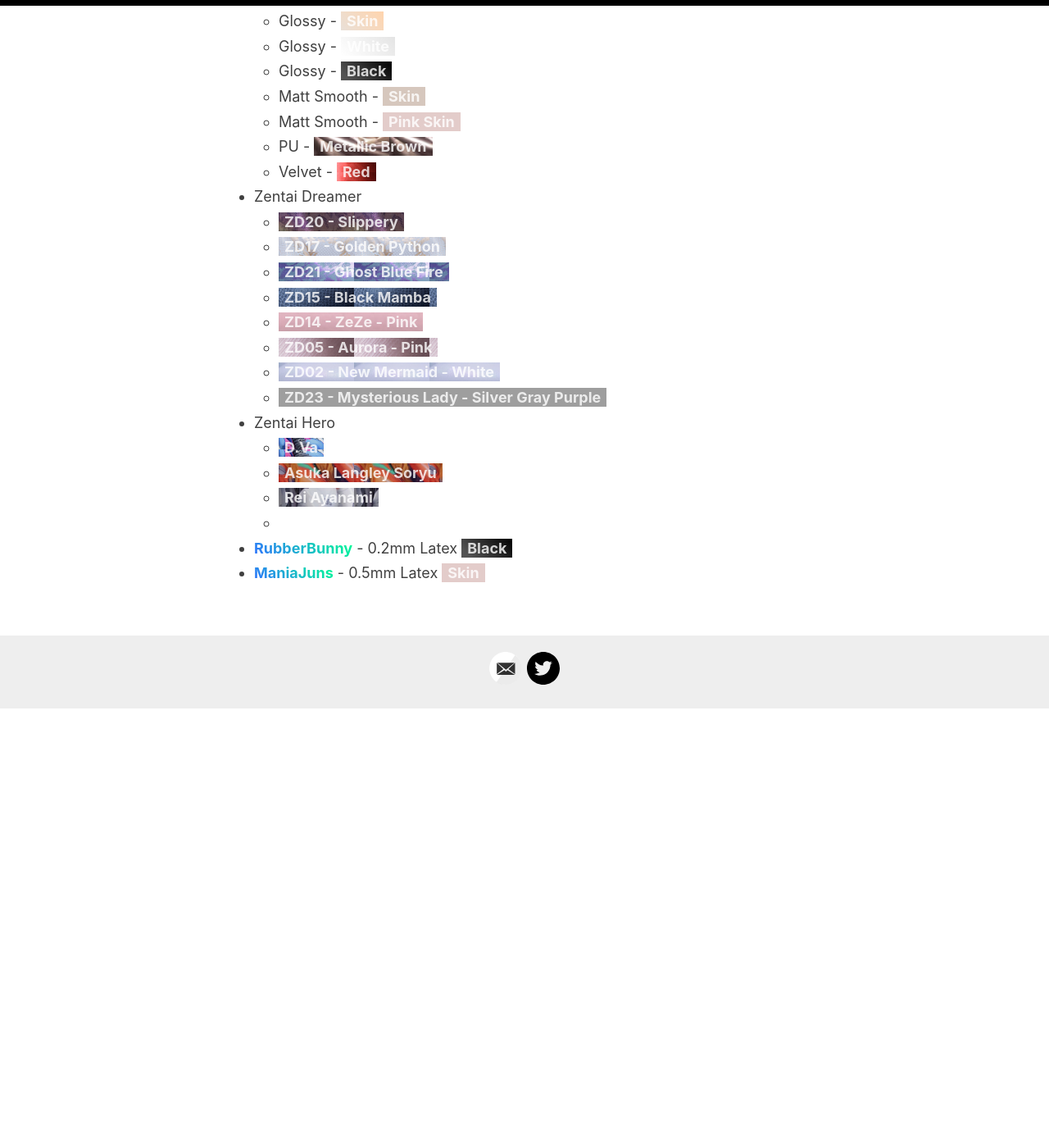
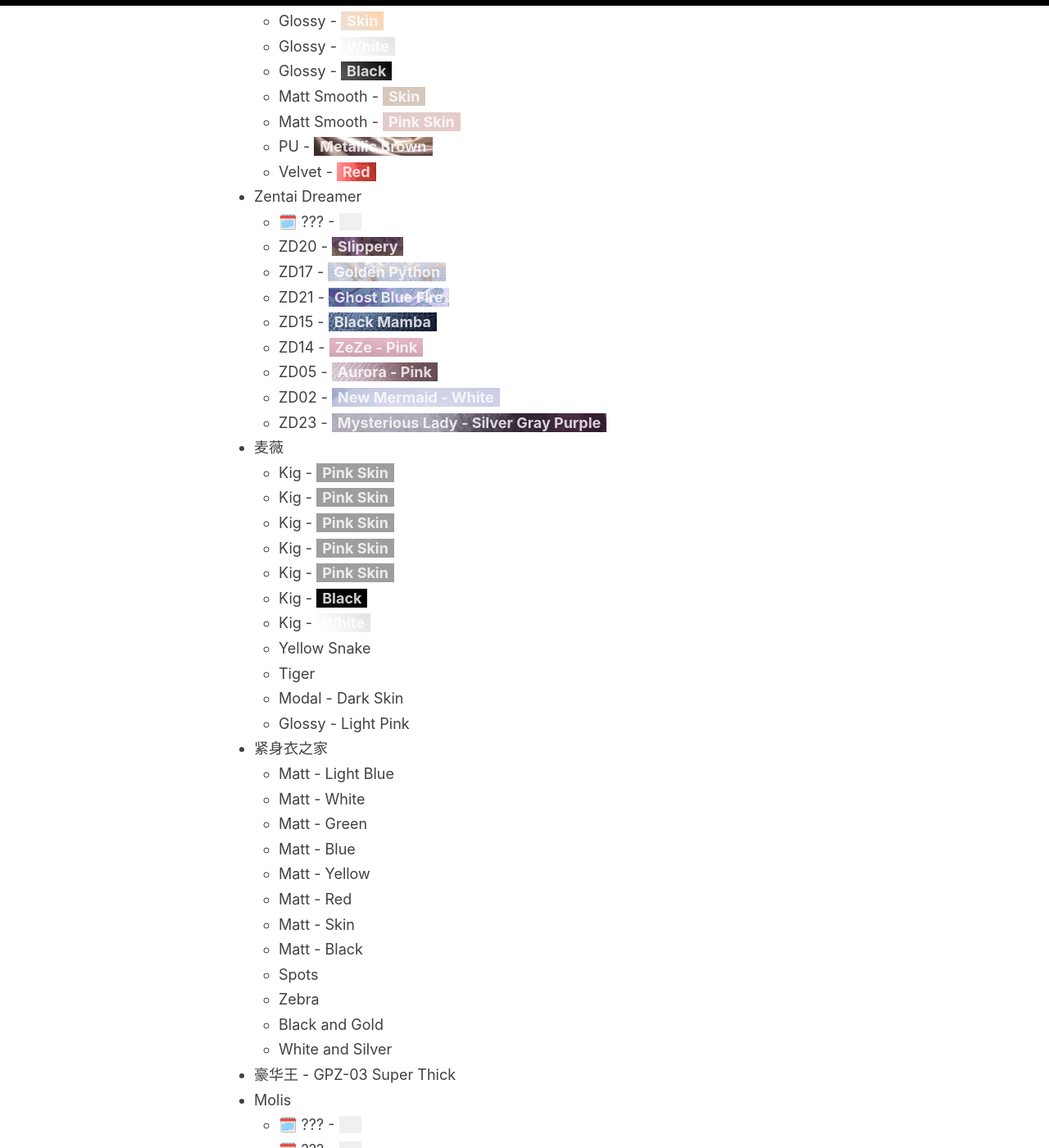
Before and after one commit to 98827ddb7e5a2c2e261912a23d9251d6/98827ddb7e5a2c2e261912a23d9251d6.github.io, a Jekyll site: the page built from _pages/zen-list.md, in a window 1280 px wide and 1400 px high, scrolled down 548 px. Shown: the whole window at 82% size. Built offline with Jekyll 4.4.1, drawn with Linux system fonts in a browser that asks for light colours; before the commit the page ends 1412 px from its top, so only the background shows below that; grey boxes are pictures that could not be loaded.

Commit message:
update zen list

```diff
--- a/_pages/zen-list.md
+++ b/_pages/zen-list.md
@@ -21,21 +21,52 @@
 	- Glossy - <span class="color-sample" style="background: linear-gradient(45deg, rgba(83,83,83,1) 13%, rgba(0,0,0,1) 100%);">Black</span>
 	- Matt Smooth - <span class="color-sample" style="background: linear-gradient(45deg, rgba(214,199,189,1) 13%, rgba(214,199,189,1) 100%);">Skin</span>
 	- Matt Smooth - <span class="color-sample" style="background: linear-gradient(45deg, rgba(227,204,202,1) 13%, rgba(227,204,202,1) 100%);">Pink Skin</span>
-	- PU - <span class="color-sample" style="background: url(/images/zen/pu-metallicbrown.jpg); background-size: contain;">Metallic Brown</span>
-	- Velvet - <span class="color-sample" style="background: url(/images/zen/velvet-red.jpg); background-size: contain;">Red</span>
+	- PU - <span class="color-sample" style="background: url(/images/zen/pu-metallicbrown.jpg); background-size: cover;">Metallic Brown</span>
+	- Velvet - <span class="color-sample" style="background: url(/images/zen/velvet-red.jpg); background-size: cover;">Red</span>
 - Zentai Dreamer
-	- <span class="color-sample" style="background: url(/images/zen/dms-zd20.jpg); background-size: contain;">ZD20 - Slippery</span>
-	- <span class="color-sample" style="background: url(/images/zen/dms-zd17.jpg); background-size: contain;">ZD17 - Golden Python</span>
-	- <span class="color-sample" style="background: url(/images/zen/dms-zd21.jpg); background-size: contain;">ZD21 - Ghost Blue Fire</span>
-	- <span class="color-sample" style="background: url(/images/zen/dms-zd15.jpg); background-size: contain;">ZD15 - Black Mamba</span>
-	- <span class="color-sample" style="background: url(/images/zen/dms-zd14.jpg); background-size: contain;">ZD14 - ZeZe - Pink</span>
-	- <span class="color-sample" style="background: url(/images/zen/dms-zd05.jpg); background-size: contain;">ZD05 - Aurora - Pink</span>
-	- <span class="color-sample" style="background: url(/images/zen/dms-zd02.jpg); background-size: contain;">ZD02 - New Mermaid - White</span>
-	- <span class="color-sample" style="background: url(/images/zen/.jpg); background-size: contain;">ZD23 - Mysterious Lady - Silver Gray Purple</span>
+	- 🗓️ ??? - <span class="hidden-text">???<span>
+	- ZD20 - <span class="color-sample" style="background: url(/images/zen/dms-zd20.jpg); background-size: cover;">Slippery</span>
+	- ZD17 - <span class="color-sample" style="background: url(/images/zen/dms-zd17.jpg); background-size: cover;">Golden Python</span>
+	- ZD21 - <span class="color-sample" style="background: url(/images/zen/dms-zd21.jpg); background-size: cover;">Ghost Blue Fire</span>
+	- ZD15 - <span class="color-sample" style="background: url(/images/zen/dms-zd15.jpg); background-size: cover;">Black Mamba</span>
+	- ZD14 - <span class="color-sample" style="background: url(/images/zen/dms-zd14.jpg); background-size: cover;">ZeZe - Pink</span>
+	- ZD05 - <span class="color-sample" style="background: url(/images/zen/dms-zd05.jpg); background-size: cover;">Aurora - Pink</span>
+	- ZD02 - <span class="color-sample" style="background: url(/images/zen/dms-zd02.jpg); background-size: cover;">New Mermaid - White</span>
+	- ZD23 - <span class="color-sample" style="background: url(/images/zen/dms-zd23.jpg); background-size: cover;">Mysterious Lady - Silver Gray Purple</span>
+- 麦薇
+	- Kig - <span class="color-sample" style="background: url(/images/zen/); background-size: cover;">Pink Skin</span>
+	- Kig - <span class="color-sample" style="background: url(/images/zen/); background-size: cover;">Pink Skin</span>
+	- Kig - <span class="color-sample" style="background: url(/images/zen/); background-size: cover;">Pink Skin</span>
+	- Kig - <span class="color-sample" style="background: url(/images/zen/); background-size: cover;">Pink Skin</span>
+	- Kig - <span class="color-sample" style="background: url(/images/zen/); background-size: cover;">Pink Skin</span>
+	- Kig - <span class="color-sample" style="background: linear-gradient(45deg, rgba(10,10,10,1) 13%, rgba(0,0,0,1) 100%);">Black</span>
+	- Kig - <span class="color-sample" style="background: linear-gradient(45deg, rgba(255,255,255,1) 13%, rgba(225,225,225,1) 100%);">White</span>
+	- Yellow Snake
+	- Tiger
+	- Modal - Dark Skin
+	- Glossy - Light Pink
+- 紧身衣之家
+	- Matt - Light Blue
+	- Matt - White
+	- Matt - Green
+	- Matt - Blue
+	- Matt - Yellow
+	- Matt - Red
+	- Matt - Skin
+	- Matt - Black
+	- Spots
+	- Zebra
+	- Black and Gold
+	- White and Silver
+- 豪华王 - GPZ-03 Super Thick
+- Molis
+	- 🗓️ ??? - <span class="hidden-text">???<span>
+	- 🗓️ ??? - <span class="hidden-text">???<span>
+	- 🗓️ ??? - <span class="hidden-text">???<span>
 - Zentai Hero
-	- <span class="color-sample" style="background: url(/images/zen/dva.jpg); background-size: contain;">D.Va</span>
-	- <span class="color-sample" style="background: url(/images/zen/asuka-langley-soryu.jpg); background-size: contain;">Asuka Langley Soryu</span>
-	- <span class="color-sample" style="background: url(/images/zen/rei-ayanami.jpg); background-size: contain;">Rei Ayanami</span>
-	- <span class="color-sample" style="background: url(/images/zen/samus-zero.jpg); background-size: contain;">Samus Zero</span>
+	- <span class="color-sample" style="background: url(/images/zen/dva.jpg); background-size: cover;">D.Va</span>
+	- <span class="color-sample" style="background: url(/images/zen/asuka-langley-soryu.jpg); background-size: cover;">Asuka Langley Soryu</span>
+	- <span class="color-sample" style="background: url(/images/zen/rei-ayanami.jpg); background-size: cover;">Rei Ayanami</span>
+	- <span class="color-sample" style="background: url(/images/zen/samus-zero.jpg); background-size: cover;">Samus Zero</span>
 - [RubberBunny](https://weibo.com/u/7148760824){:target="_blank" rel="noopener"} - 0.2mm Latex <span class="color-sample" style="background: linear-gradient(45deg, rgba(83,83,83,1) 13%, rgba(0,0,0,1) 100%);">Black</span>
 - [ManiaJuns](https://weibo.com/u/7148760824){:target="_blank" rel="noopener"} - 0.5mm Latex <span class="color-sample" style="background: linear-gradient(45deg, rgba(227,204,202,1) 13%, rgba(227,204,202,1) 100%);">Skin</span>
```
Also changed, not shown: images/zen/kig-pink-skin.jpg (added), images/zen/samus-zero.jpg (added).
